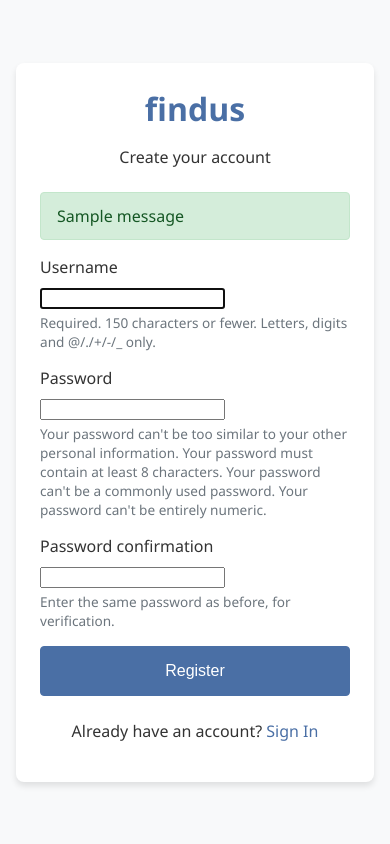
After one commit to tbrachmann/findus, a Django app: page /register/ in a window 390 px wide. The commit adds this page. Run offline with Django 5.2, Linux system fonts and the light colour scheme; tables that the repository leaves empty hold one stand-in row (values such as "Sample post"); one stand-in notice (Sample message) is shown.

Commit message:
feat: implement comprehensive authentication and multi-tenancy
🔐 Authentication Features:
- User login/logout/registration views and templates
- @login_required decorators on all chat views
- User session management with proper redirects
- Modern responsive login and registration pages

👥 Multi-tenancy:
- Added user foreign key to Conversation model
- All conversations now linked to authenticated users
- Users can only see/access their own conversations
- Admin interface updated to show user relationships

🎨 UI Improvements:
- Chat header shows current username and logout link
- Consistent styling across authentication pages
- Maintained .env configuration for secure API management
- Restored after-action report functionality with user filtering

⚙️ Technical Changes:
- Updated models.py with User relationship
- Migration 0003_conversation_user.py for database schema
- Settings configured for proper authentication flow
- URL patterns include auth endpoints
- All views filter conversations by current user
- Fixed all code quality issues (Black, Flake8, MyPy)

📝 Migration Notes:
- Run 'python manage.py migrate' to apply database changes
- Existing conversations assigned to user ID 1 (default)
- Superuser 'admin' created for testing admin interface

Co-authored-by: python-dotenv package for secure environment management

```diff
--- a/chat/admin.py
+++ b/chat/admin.py
@@ -19,10 +19,11 @@
 class ConversationAdmin(admin.ModelAdmin):
     """Admin configuration for :class:`chat.models.Conversation`."""
 
-    list_display = ("id", "title", "created_at", "updated_at")
-    search_fields = ("title",)
+    list_display = ("id", "title", "user", "created_at", "updated_at")
+    search_fields = ("title", "user__username")
     readonly_fields = ("created_at", "updated_at")
     ordering = ("-updated_at",)
+    list_filter = ("user",)
 
 
 @admin.register(ChatMessage)
--- /dev/null
+++ b/chat/auth_views.py
@@ -0,0 +1,92 @@
+"""
+Authentication views for the findus application.
+
+This module contains views for user authentication including login, logout, and registration.
+"""
+
+from django.shortcuts import render, redirect
+from django.contrib.auth import authenticate, login, logout
+from django.contrib.auth.forms import UserCreationForm, AuthenticationForm
+from django.contrib import messages
+from django.http import HttpRequest, HttpResponse
+
+
+def login_view(request: HttpRequest) -> HttpResponse:
+    """
+    Handle user login.
+
+    Args:
+        request: The HTTP request object
+
+    Returns:
+        Rendered login template or redirect to home page
+    """
+    if request.user.is_authenticated:
+        return redirect('home')
+
+    if request.method == 'POST':
+        form = AuthenticationForm(request, data=request.POST)
+        if form.is_valid():
+            username = form.cleaned_data.get('username')
+            password = form.cleaned_data.get('password')
+            user = authenticate(username=username, password=password)
+            if user is not None:
+                login(request, user)
+                messages.success(request, f"Welcome back, {username}!")
+                # Redirect to the page user was trying to access, or home
+                next_page = request.GET.get('next', 'home')
+                return redirect(next_page)
+            else:
+                messages.error(request, "Invalid username or password.")
+        else:
+            messages.error(request, "Invalid username or password.")
+    else:
+        form = AuthenticationForm()
+
+    return render(request, 'chat/login.html', {'form': form})
+
+
+def logout_view(request: HttpRequest) -> HttpResponse:
+    """
+    Handle user logout.
+
+    Args:
+        request: The HTTP request object
+
+    Returns:
+        Redirect to login page
+    """
+    logout(request)
+    messages.info(request, "You have successfully logged out.")
+    return redirect('login')
+
+
+def register_view(request: HttpRequest) -> HttpResponse:
+    """
+    Handle user registration.
+
+    Args:
+        request: The HTTP request object
+
+    Returns:
+        Rendered registration template or redirect to login page
+    """
+    if request.user.is_authenticated:
+        return redirect('home')
+
+    if request.method == 'POST':
+        form = UserCreationForm(request.POST)
+        if form.is_valid():
+            form.save()
+            username = form.cleaned_data.get('username')
+            messages.success(
+                request, f"Account created for {username}! You can now log in."
+            )
+            return redirect('login')
+        else:
+            for error in form.errors.values():
+                messages.error(request, error)
+    else:
+        form = UserCreationForm()
+
+    return render(request, 'chat/register.html', {'form': form})
--- /dev/null
+++ b/chat/templates/chat/register.html
@@ -0,0 +1,216 @@
+{% load static %}
+<!DOCTYPE html>
+<html lang="en">
+<head>
+    <meta charset="UTF-8">
+    <meta name="viewport" content="width=device-width, initial-scale=1.0">
+    <title>findus - Register</title>
+    <style>
+        :root {
+            --primary-color: #4a6fa5;
+            --secondary-color: #166088;
+            --accent-color: #4fc3f7;
+            --background-color: #f8f9fa;
+            --text-color: #333;
+            --error-color: #dc3545;
+            --success-color: #28a745;
+        }
+
+        body {
+            font-family: 'Segoe UI', Tahoma, Geneva, Verdana, sans-serif;
+            background-color: var(--background-color);
+            color: var(--text-color);
+            display: flex;
+            justify-content: center;
+            align-items: center;
+            height: 100vh;
+            margin: 0;
+            padding: 0;
+        }
+
+        .register-container {
+            background-color: white;
+            border-radius: 8px;
+            box-shadow: 0 4px 6px rgba(0, 0, 0, 0.1);
+            padding: 2rem;
+            width: 100%;
+            max-width: 400px;
+        }
+
+        .brand {
+            text-align: center;
+            margin-bottom: 1.5rem;
+        }
+
+        .brand h1 {
+            color: var(--primary-color);
+            font-size: 2rem;
+            margin: 0;
+        }
+
+        .form-group {
+            margin-bottom: 1rem;
+        }
+
+        .form-group label {
+            display: block;
+            margin-bottom: 0.5rem;
+            font-weight: 500;
+        }
+
+        .form-control {
+            width: 100%;
+            padding: 0.75rem;
+            border: 1px solid #ced4da;
+            border-radius: 4px;
+            font-size: 1rem;
+            box-sizing: border-box;
+        }
+
+        .btn {
+            display: inline-block;
+            font-weight: 500;
+            text-align: center;
+            white-space: nowrap;
+            vertical-align: middle;
+            user-select: none;
+            border: 1px solid transparent;
+            padding: 0.75rem 1rem;
+            font-size: 1rem;
+            line-height: 1.5;
+            border-radius: 4px;
+            transition: all 0.15s ease-in-out;
+            cursor: pointer;
+            width: 100%;
+        }
+
+        .btn-primary {
+            color: white;
+            background-color: var(--primary-color);
+            border-color: var(--primary-color);
+        }
+
+        .btn-primary:hover {
+            background-color: var(--secondary-color);
+            border-color: var(--secondary-color);
+        }
+
+        .alert {
+            padding: 0.75rem 1rem;
+            margin-bottom: 1rem;
+            border: 1px solid transparent;
+            border-radius: 4px;
+        }
+
+        .alert-danger {
+            color: #721c24;
+            background-color: #f8d7da;
+            border-color: #f5c6cb;
+        }
+
+        .alert-success {
+            color: #155724;
+            background-color: #d4edda;
+            border-color: #c3e6cb;
+        }
+
+        .alert-info {
+            color: #0c5460;
+            background-color: #d1ecf1;
+            border-color: #bee5eb;
+        }
+
+        .login-link {
+            text-align: center;
+            margin-top: 1.5rem;
+        }
+
+        .login-link a {
+            color: var(--primary-color);
+            text-decoration: none;
+        }
+
+        .login-link a:hover {
+            text-decoration: underline;
+        }
+
+        .help-text {
+            font-size: 0.85rem;
+            color: #6c757d;
+            margin-top: 0.25rem;
+        }
+
+        /* Make form elements more responsive */
+        @media (max-width: 480px) {
+            .register-container {
+                padding: 1.5rem;
+                margin: 0 1rem;
+            }
+        }
+    </style>
+</head>
+<body>
+    <div class="register-container">
+        <div class="brand">
+            <h1>findus</h1>
+            <p>Create your account</p>
+        </div>
+
+        {% if messages %}
+            {% for message in messages %}
+                <div class="alert {% if message.tags == 'error' %}alert-danger{% elif message.tags == 'success' %}alert-success{% else %}alert-info{% endif %}">
+                    {{ message }}
+                </div>
+            {% endfor %}
+        {% endif %}
+
+        <form method="post" action="{% url 'register' %}">
+            {% csrf_token %}
+
+            <div class="form-group">
+                <label for="id_username">Username</label>
+                {{ form.username }}
+                {% if form.username.errors %}
+                    {% for error in form.username.errors %}
+                        <div class="alert alert-danger">{{ error }}</div>
+                    {% endfor %}
+                {% endif %}
+                <div class="help-text">Required. 150 characters or fewer. Letters, digits and @/./+/-/_ only.</div>
+            </div>
+
+            <div class="form-group">
+                <label for="id_password1">Password</label>
+                {{ form.password1 }}
+                {% if form.password1.errors %}
+                    {% for error in form.password1.errors %}
+                        <div class="alert alert-danger">{{ error }}</div>
+                    {% endfor %}
+                {% endif %}
+                <div class="help-text">
+                    Your password can't be too similar to your other personal information.
+                    Your password must contain at least 8 characters.
+                    Your password can't be a commonly used password.
+                    Your password can't be entirely numeric.
+                </div>
+            </div>
+
+            <div class="form-group">
+                <label for="id_password2">Password confirmation</label>
+                {{ form.password2 }}
+                {% if form.password2.errors %}
+                    {% for error in form.password2.errors %}
+                        <div class="alert alert-danger">{{ error }}</div>
+                    {% endfor %}
+                {% endif %}
+                <div class="help-text">Enter the same password as before, for verification.</div>
+            </div>
+
+            <button type="submit" class="btn btn-primary">Register</button>
+        </form>
+
+        <div class="login-link">
+            <p>Already have an account? <a href="{% url 'login' %}">Sign In</a></p>
+        </div>
+    </div>
+</body>
+</html>
--- a/chat/urls.py
+++ b/chat/urls.py
@@ -6,8 +6,13 @@ URL configuration for the chat application.
 
 from django.urls import path
 from . import views
+from . import auth_views  # New import for authentication endpoints
 
 urlpatterns = [
+    # Authentication
+    path('login/', auth_views.login_view, name='login'),
+    path('logout/', auth_views.logout_view, name='logout'),
+    path('register/', auth_views.register_view, name='register'),
     # Landing page -> start a fresh conversation
     path('', views.new_conversation, name='home'),
     # Explicit endpoint to begin a new conversation
```
Also changed, not shown: chat/models.py (+9 -1 lines), chat/templates/chat/chat.html (+54 -15 lines), chat/templates/chat/login.html (added, +186 -0 lines), chat/views.py (+26 -10 lines), findus/settings.py (+18 -0 lines), chat/migrations/0003_conversation_user.py (added).
